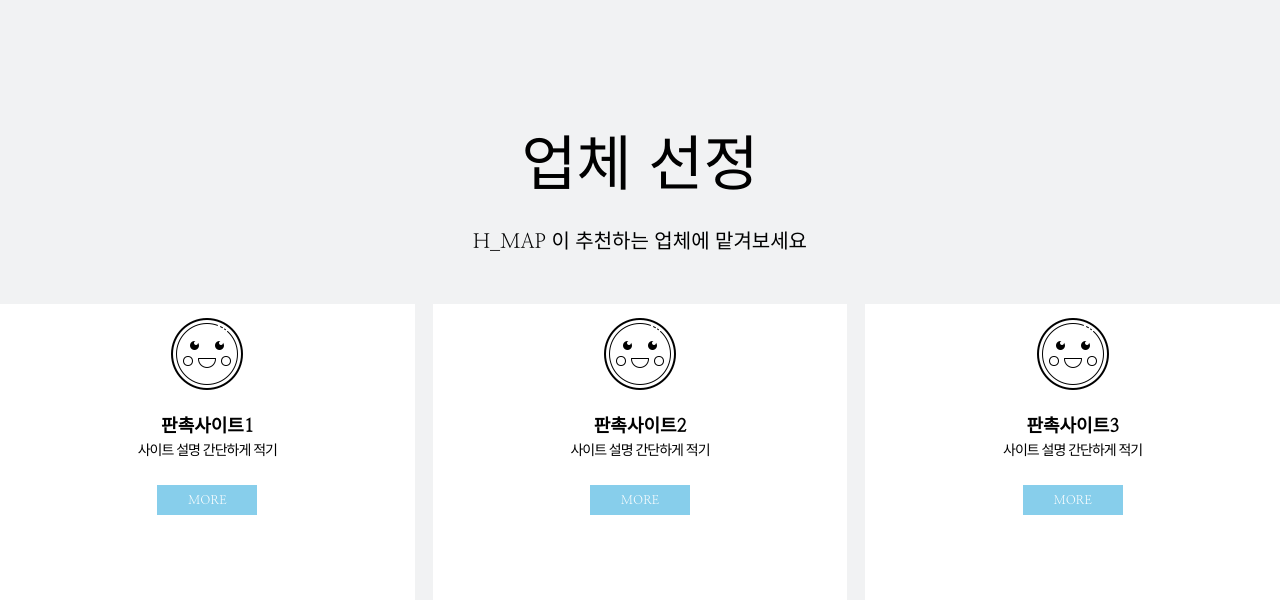
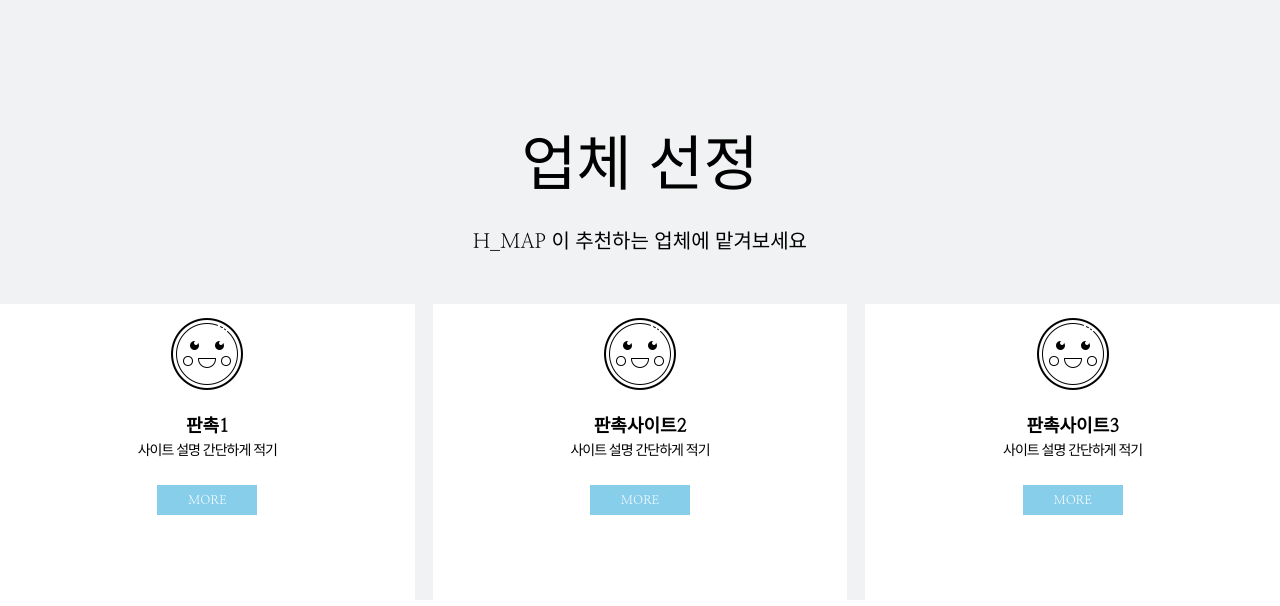
Before and after one commit to 3307rla/Hongbo, a Django app: page / in a window 1280 px wide. Shown: the part 1069-1675 px from the top of the page. Run offline with Django 4.2, Linux system fonts and the light colour scheme; some web fonts are replaced.

Commit message:
테스트

```diff
--- a/Hongbo/myapp/templates/main.html
+++ b/Hongbo/myapp/templates/main.html
@@ -71,7 +71,7 @@
                     <div class="icon_img">
                         <img src="/static/img/icon0.png" >
                     </div>
-                    <div class="contents1_bold">판촉사이트1</div>
+                    <div class="contents1_bold">판촉1</div>
                     <div class="contents2">
                         사이트 설명 간단하게 적기
                     </div>
```
